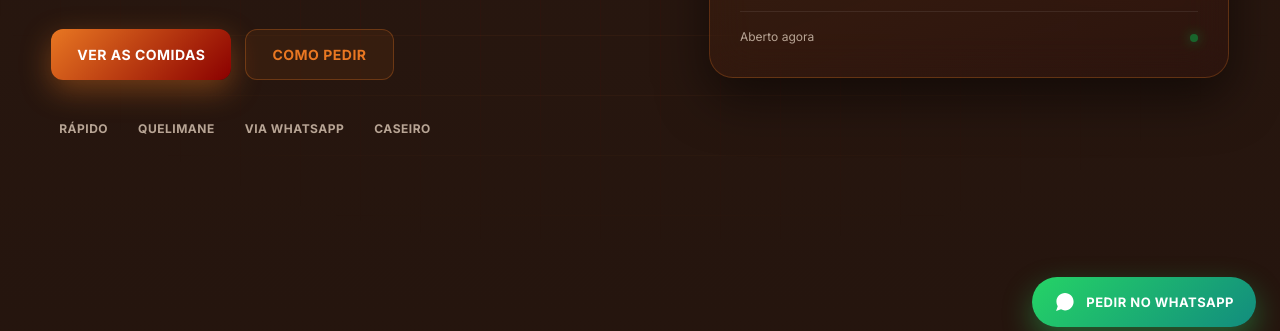
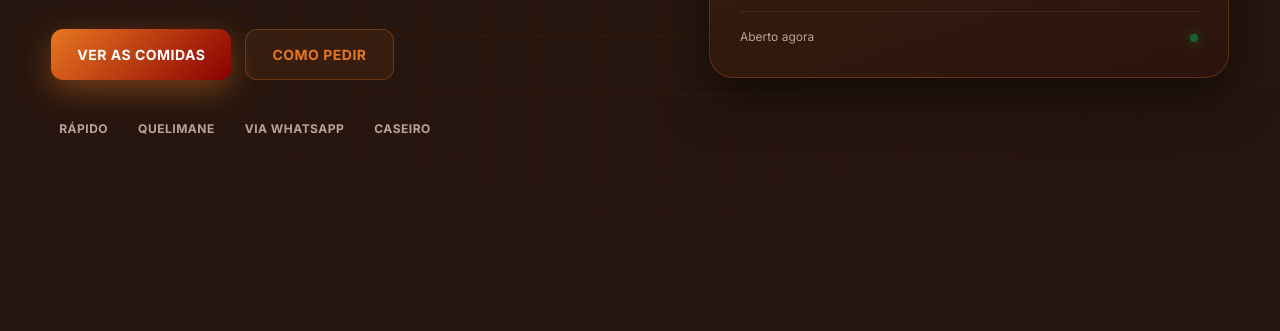
Before and after one commit to youngcleyton/Restaurante_Casanova, a plain HTML site: page index.html in a window 1280 px wide. Shown: the part 449-780 px from the top of the page. Drawn offline with nearby package versions, Linux system fonts and the light colour scheme.

Commit message:
git add . git commit -m "Atualiza projeto" git push

```diff
--- a/index.html
+++ b/index.html
@@ -402,15 +402,9 @@
     </div>
   </div>
   <div class="footer-bottom">
-    <p>© <span id="year"></span> Sabor de Quelimane. Todos os direitos reservados.</p>
+    <p>© <span id="year"></span> Restaurante Digital. Todos os direitos reservados.</p>
   </div>
 </footer>
-
-<!-- ============ WHATSAPP FLUTUANTE ============ -->
-<a href="#" id="floatWhats" class="float-whats" aria-label="Pedir pelo WhatsApp">
-  <svg viewBox="0 0 32 32" fill="#fff"><path d="M16 3C9 3 3.5 8.5 3.5 15.5c0 2.4.7 4.6 1.9 6.5L3 29l7.2-2.3c1.8 1 3.9 1.5 5.8 1.5 7 0 12.5-5.5 12.5-12.5S23 3 16 3z"/></svg>
-  <span>PEDIR NO WHATSAPP</span>
-</a>
 
 <!-- ============ LIGHTBOX ============ -->
 <div class="lightbox" id="lightbox">
```
